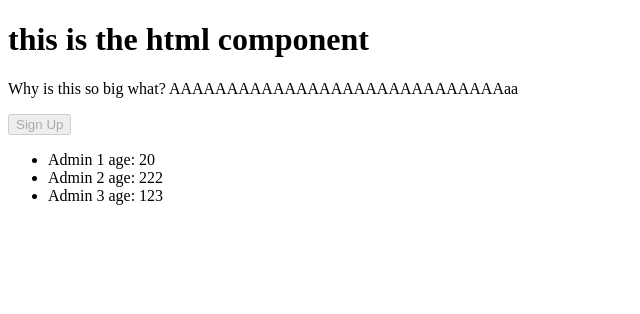
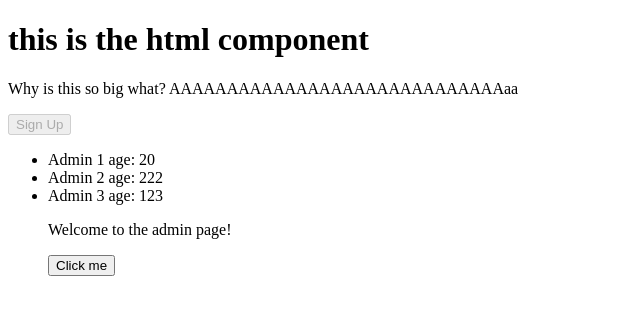
Before and after one commit to AlexNaltu/learning-angular, an Angular app in the folder learning-angular/: page / in a window 1280 px wide. Shown: the top 314 px of the page, without its empty margins (0-640 px from the left). Built offline with nearby package versions, Linux system fonts and the light colour scheme.

Commit message:
learning about components

```diff
--- a/learning-angular/src/app/app.component.ts
+++ b/learning-angular/src/app/app.component.ts
@@ -14,9 +14,9 @@ import { AdminComponent } from './components/admin/admin.component';
     AdminComponent,
   ],
   template: `<div>
-    <todo-list-item></todo-list-item>
-    <sign-up-form></sign-up-form>
-    <app-admin></app-admin>
+    <todo-list-item />
+    <sign-up-form />
+    <app-admin />
   </div>`,
 })
 export class AppComponent {
--- a/learning-angular/src/app/components/admin/admin.component.html
+++ b/learning-angular/src/app/components/admin/admin.component.html
@@ -2,4 +2,6 @@
   @for (admin of adminList; track admin.name) {
   <li>{{ admin.name }} age: {{ admin.age }}</li>
   }
+  <p>{{ announcement }}</p>
+  <button (click)="transformText()">Click me</button>
 </ul>
--- a/learning-angular/src/app/components/admin/admin.component.ts
+++ b/learning-angular/src/app/components/admin/admin.component.ts
@@ -6,9 +6,18 @@ import { Component } from '@angular/core';
   templateUrl: `admin.component.html`,
 })
 export class AdminComponent {
+  announcement = 'Welcome to the admin page!';
   adminList = [
     { name: 'Admin 1', age: 20 },
     { name: 'Admin 2', age: 222 },
     { name: 'Admin 3', age: 123 },
   ];
+
+  transformText() {
+    if (this.announcement === this.announcement.toUpperCase()) {
+      this.announcement = this.announcement.toLowerCase();
+    } else {
+      this.announcement = this.announcement.toUpperCase();
+    }
+  }
 }
```
Also changed, not shown: learning-angular/src/app/components/sign-up-form.component.ts (line endings or trailing spaces).
